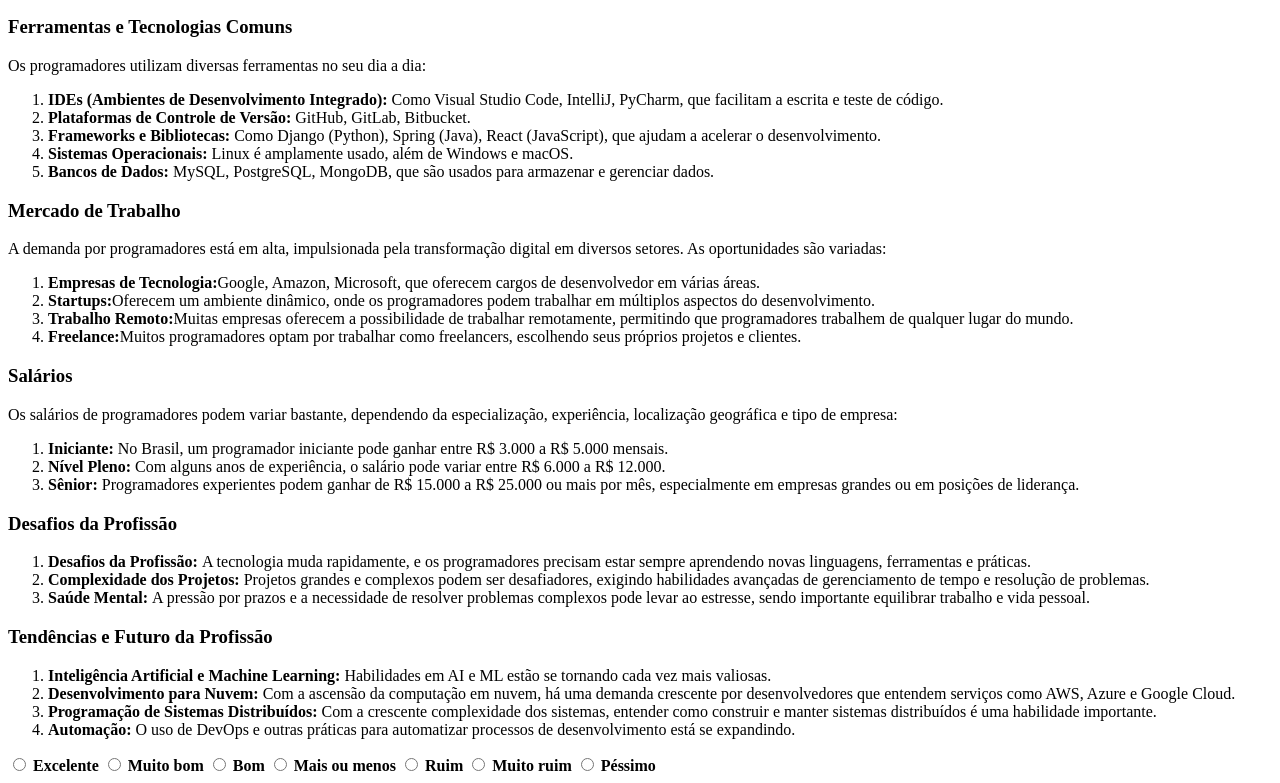
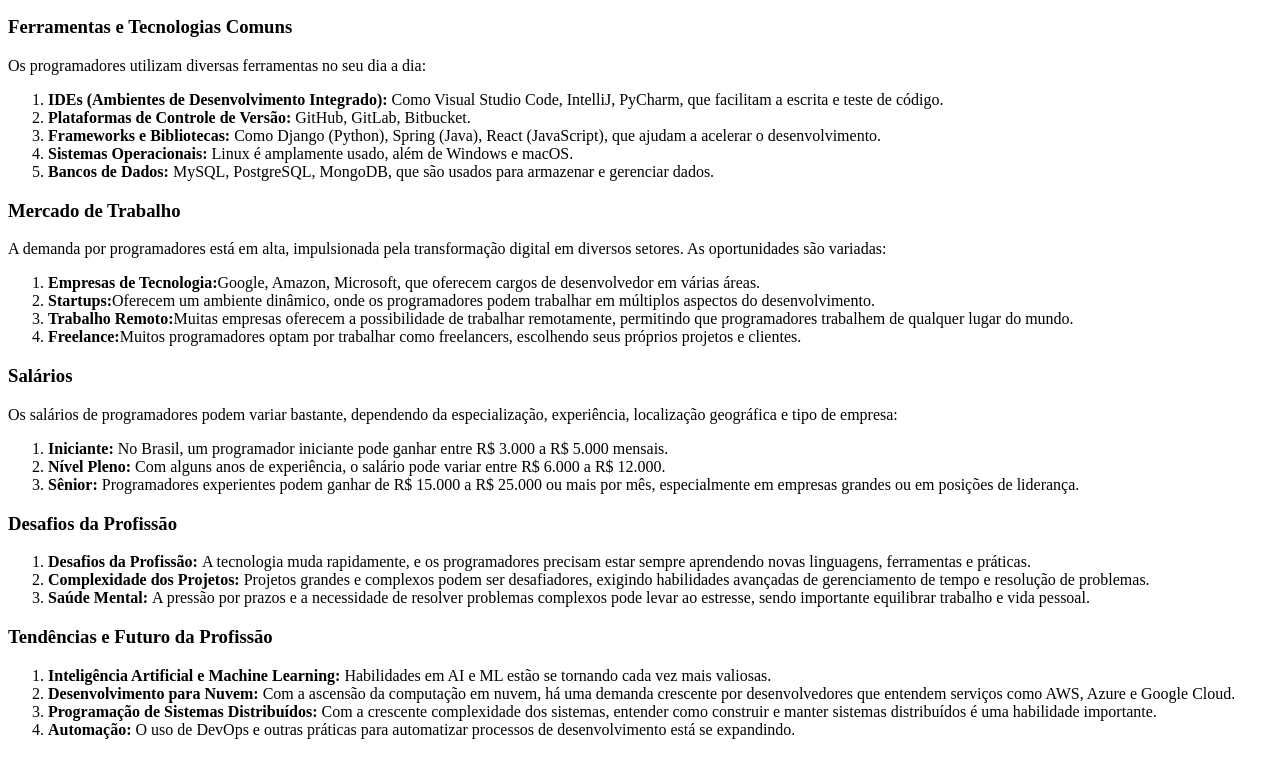
Before and after one commit to pandaCreat/Trabalho, a plain HTML site: page index.html in a window 1280 px wide. Shown: the part 476-1259 px from the top of the page. After the commit the page ends 1231 px from the top, so only its background shows below. Drawn offline with Linux system fonts and the light colour scheme.

Commit message:
Add files via upload

```diff
--- a/index.html
+++ b/index.html
@@ -64,21 +64,5 @@
         </li>
         <li><b>Automação: </b>O uso de DevOps e outras práticas para automatizar processos de desenvolvimento está se expandindo.</li>
     </ol>
-    <form>
-        <input type="radio" id="Excelente" name="Nota_trabalho" value="1">
-        <label for="Excelente"><b>Excelente</b></label>
-        <input type="radio" id="Muito bom" name="Nota_trabalho" value="2">
-        <label for="Muito bom"><b>Muito bom</b></label>
-        <input type="radio" id="Bom" name="Nota_trabalho" value="3">
-        <label for="Bom"><b>Bom</b></label>
-        <input type="radio" id="Mais ou menos" name="Nota_trabalho" value="4">
-        <label for="Mais ou menos"><b>Mais ou menos</b></label>
-        <input type="radio" id="Ruim" name="Nota_trabalho" value="5">
-        <label for="Ruim"><b>Ruim</b></label>
-        <input type="radio" id="Muito ruim" name="Nota_trabalho" value="6">
-        <label for="Muito ruim"><b>Muito ruim</b></label>
-        <input type="radio" id="Péssimo" name="Nota_trabalho" value="7">
-        <label for="Péssimo"><b>Péssimo</b></label>
-    </form>
 </body>
 </html>
```
